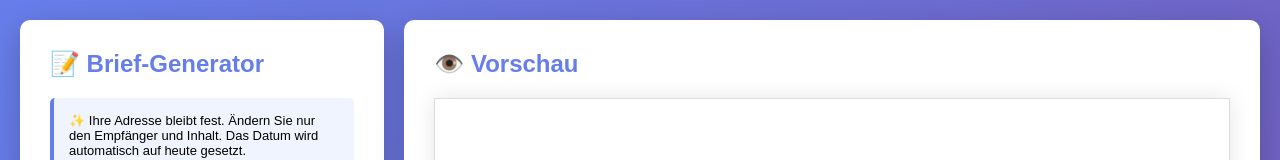
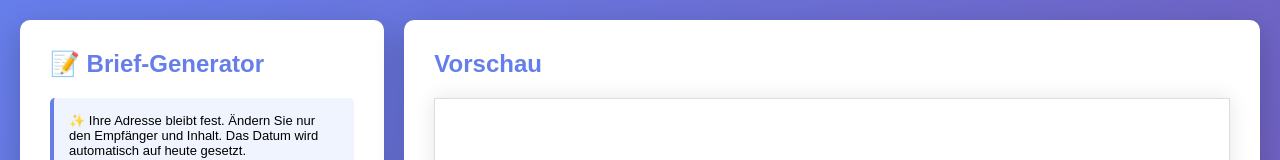
Before and after one commit to NejmiBZ/Offizielle-Mail-Ersteller, a plain HTML site: page index.html in a window 1280 px wide. Shown: the top 160 px of the page. Drawn offline with Linux system fonts and the light colour scheme.

Commit message:
Remove emoji from preview heading
Removed emoji from the preview heading to ensure a cleaner presentation.

```diff
--- a/index.html
+++ b/index.html
@@ -272,7 +272,7 @@ Mit freundlichen Grüßen"></textarea>
 
         <!-- Vorschau -->
         <div class="panel preview-panel">
-            <h1>👁️ Vorschau</h1>
+            <h1>Vorschau</h1>
             <div id="preview">
                 <div class="a4-page">
                     <div class="sender-line">
```
